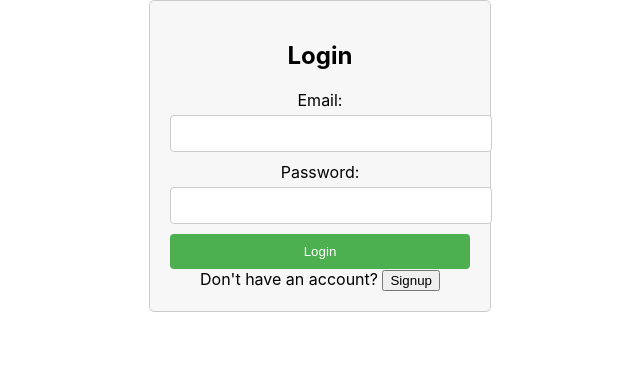
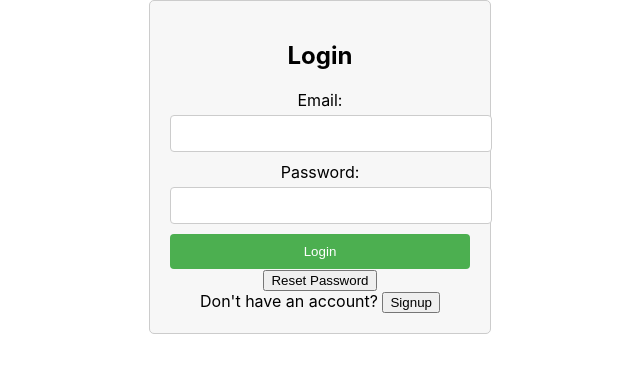
Before and after one commit to Delhiganesh04/direct-connect, a React (Create React App) app: page / in a window 1280 px wide. Both pictures are taken after a click on the button "Login". Shown: the top 372 px of the page, without its empty margins (320-960 px from the left). Built offline with nearby package versions, Linux system fonts and the light colour scheme.

Commit message:
LoginForm.js

```diff
--- a/src/components/LoginForm.js
+++ b/src/components/LoginForm.js
@@ -1,11 +1,7 @@
 import React, { useState } from 'react';
 import './form-styles.css';
-//import firebase from 'firebase/compat/app';
 import 'firebase/compat/auth';
 import firebase from '../firebase'; // Update the path based on your file structure
-
-
-
 
 const LoginForm = ({ handleSwitchForm }) => {
   const [email, setEmail] = useState('');
@@ -22,14 +18,14 @@ const LoginForm = ({ handleSwitchForm }) => {
   const handleLogin = (e) => {
     e.preventDefault();
     // Check email and password against registered credentials
-    if(email === 'registered_email@example.com' && password === 'password123') {
+    if (email === 'registered_email@example.com' && password === 'password123') {
       console.log('Login failed');
       // Perform additional actions upon successful login
     } else {
-      console.log('Login successfull');
+      console.log('Login successful');
       // Display error message or perform other actions for failed login
     }
-     // fire base in login
+    // Firebase login
     firebase
       .auth()
       .signInWithEmailAndPassword(email, password)
@@ -47,10 +43,29 @@ const LoginForm = ({ handleSwitchForm }) => {
       });
   };
 
+  const handleResetPassword = (e) => {
+    e.preventDefault();
+    // Firebase password reset
+    firebase
+      .auth()
+      .sendPasswordResetEmail(email)
+      .then(() => {
+        console.log('Password reset email sent');
+        // You can display a success message or perform additional actions here
+      })
+      .catch((error) => {
+        const errorMessage = error.message;
+        console.error('Password reset email could not be sent:', errorMessage);
+        // Display error message or perform other actions for password reset failure
+      });
+  };
+
   return (
-    <form className="add "onSubmit={handleLogin}>
+    <form className="add" onSubmit={handleLogin}>
       <h2>Login</h2>
-      <label className="box" htmlFor="email">Email:</label>
+      <label className="box" htmlFor="email">
+        Email:
+      </label>
       <input
         type="email"
         id="email"
@@ -71,6 +86,9 @@ const LoginForm = ({ handleSwitchForm }) => {
       <br />
 
       <button type="submit">Login</button>
+      <button type="button" onClick={handleResetPassword}>
+        Reset Password
+      </button>
       <div className="reg">
         Don't have an account?{' '}
         <button type="button" className="log" onClick={handleSwitchForm}>
```
Lines whose indentation alone changed are shown as unchanged.
